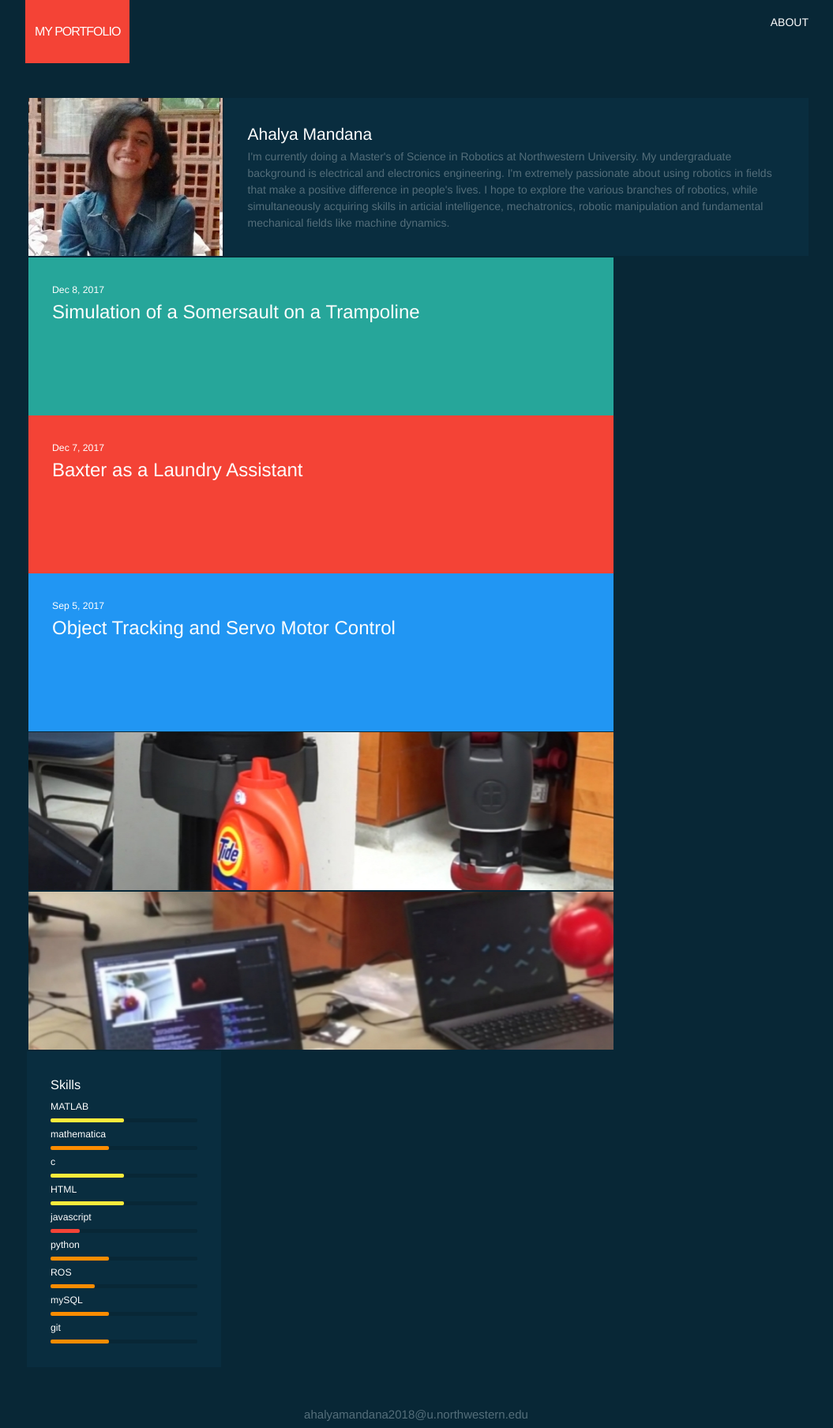
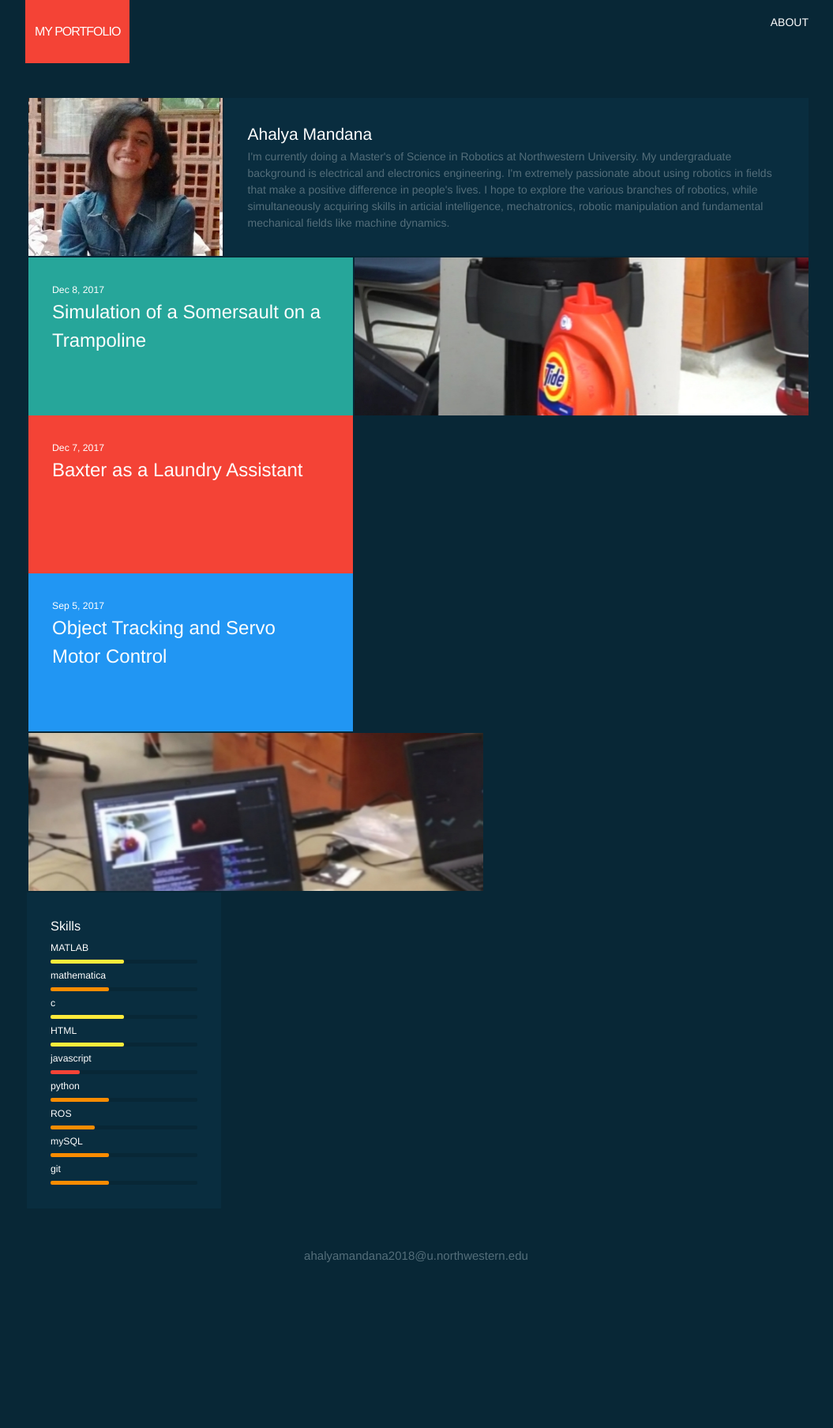
Before and after one commit to am2512/am2512.github.io, a Jekyll site: the page built from index.html, in a window 1280 px wide. Shown: the whole page at 79% size, without its empty margins (112-1167 px from the left). Built offline with Jekyll 4.4.1, drawn with Linux system fonts in a browser that asks for light colours; after the commit the page ends 1607 px from its top, so only the background shows below that.

```diff
--- a/index.html
+++ b/index.html
@@ -24,7 +24,7 @@ layout: default
 
 
    <div class="col col-12">
-       <div class="col col-9">
+       <div class="col col-5">
     {% for post in site.posts %}
 
         <div class="block {{post.color}}">
@@ -42,7 +42,7 @@ layout: default
 
 
 
-      <div class="col col-9">
+      <div class="col col-7">
         <div class="block glass"  style="background-image:url(assets/1.jpg)">
           </div>
       </div>
@@ -58,7 +58,7 @@ layout: default
 
 
 
-     <div class="col col-9">
+     <div class="col col-7">
         <div class="block glass"  style="background-image:url(assets/2.jpg)">
           </div>
       </div>
```
